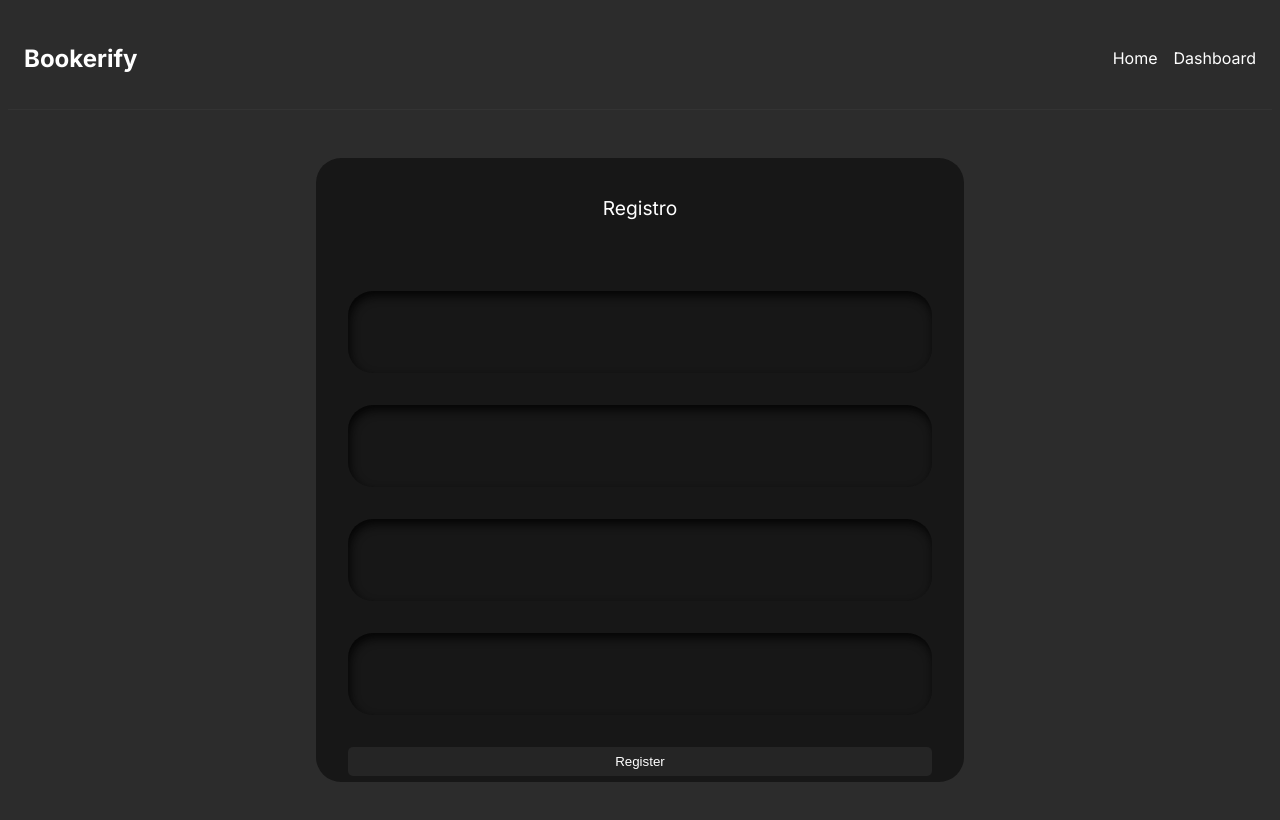
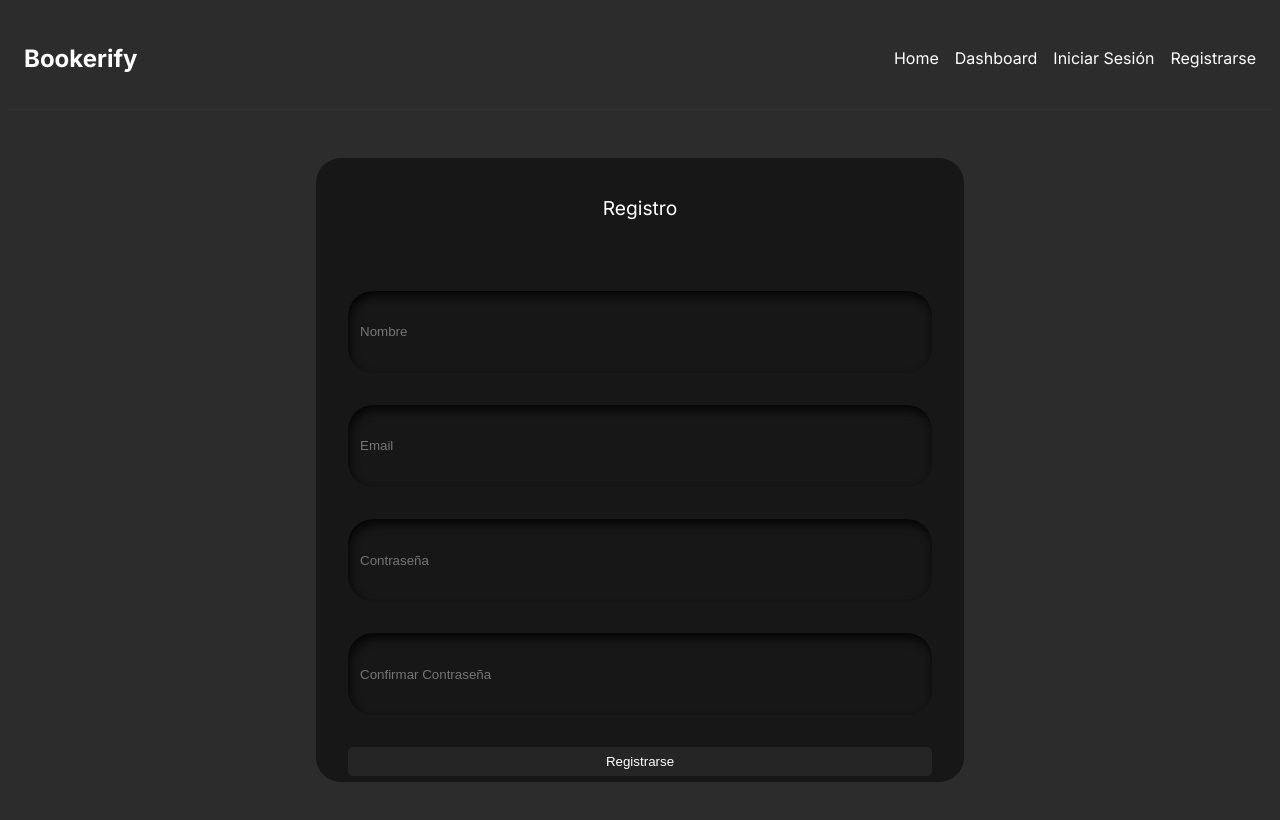
Before and after one commit to soysergiogonza/bookerify, a Next.js app: page /auth/register in a window 1280 px wide. Shown: the top 820 px of the page. Built offline with nearby package versions, Linux system fonts and the light colour scheme; no server answers.

Commit message:
add: styles on auth forms

```diff
--- a/src/app/auth/register/page.tsx
+++ b/src/app/auth/register/page.tsx
@@ -44,12 +44,12 @@ const RegisterPage = () => {
         <form onSubmit={onSubmit} className={styles.form}>
             <p className={styles.heading}>Registro</p>
             <label htmlFor="name" className={styles.field}>
-                <input type="text" className={styles.inputField}
+                <input type="text" className={styles.inputField} placeholder='Nombre'
                        {...register('name',
                            {
                                required: {
                                    value: true,
-                                   message: 'name is required'
+                                   message: 'El nombre es requerido'
                                }
                            })}
                 />
@@ -58,12 +58,12 @@ const RegisterPage = () => {
                 <span className={styles.errors}>{errors.name.message}</span>
             )}
             <label htmlFor="" className={styles.field}>
-                <input type="email" className={styles.inputField}
+                <input type="email" className={styles.inputField} placeholder={'Email'}
                        {...register('email',
                            {
                                required: {
                                    value: true,
-                                   message: 'email is required'
+                                   message: 'El email es requerido'
                                }
                            })}
                 />
@@ -72,12 +72,12 @@ const RegisterPage = () => {
                 <span className={styles.errors}>{errors.email.message}</span>
             )}
             <label htmlFor="" className={styles.field}>
-                <input type="password" className={styles.inputField}
+                <input type="password" className={styles.inputField} placeholder={'Contraseña'}
                        {...register('password',
                            {
                                required: {
                                    value: true,
-                                   message: 'Password is required'
+                                   message: 'La contraseña es requerida'
                                }
                            })}
                 />
@@ -87,12 +87,12 @@ const RegisterPage = () => {
                 <span className={styles.errors}>{errors.password.message}</span>
             )}
             <label htmlFor="" className={styles.field}>
-                <input type="passwordConfirm"  className={styles.inputField}
+                <input type="passwordConfirm"  className={styles.inputField} placeholder={'Confirmar Contraseña'}
                        {...register('passwordConfirm',
                            {
                                required: {
                                    value: true,
-                                   message: 'passwordConfirm is required'
+                                   message: 'Debe confirmar la contraseña'
                                }
                            })}
                 />
@@ -101,7 +101,7 @@ const RegisterPage = () => {
                 <span className={styles.errors}>{errors.passwordConfirm.message}</span>
             )}
             <button className={styles.button1}>
-                Register
+                Registrarse
             </button>
         </form>
     );
--- a/src/components/Navbar/index.tsx
+++ b/src/components/Navbar/index.tsx
@@ -44,12 +44,18 @@ export const Navbar = async () => {
                                     textDecoration: 'none',
                                 }}>Dashboard</a>
                             </li>
-                           {/* <li>
-                                <a href="/auth/login">Login</a>
+                            <li>
+                                <a style={{
+                                    color: '#FFF',
+                                    textDecoration: 'none',
+                                }} href="/auth/login">Iniciar Sesión</a>
                             </li>
                             <li>
-                                <a href="/auth/register">Register</a>
-                            </li>*/}
+                                <a style={{
+                                    color: '#FFF',
+                                    textDecoration: 'none',
+                                }} href="/auth/register">Registrarse</a>
+                            </li>
                         </ul>
                     ) : (
                         <ul
```
Also changed, not shown: src/app/auth/login/page.tsx (+6 -4 lines), 1 other file (tests, documents, lock files or other folders).
